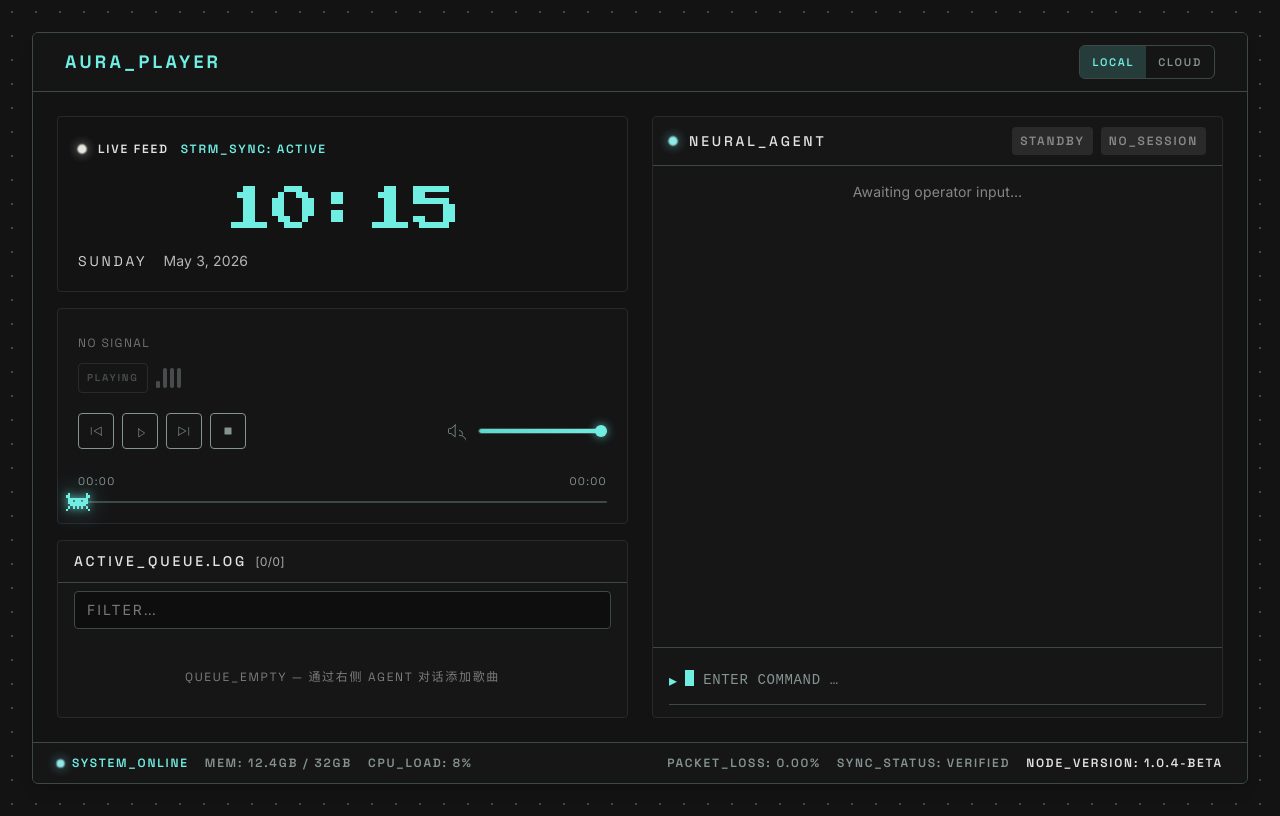
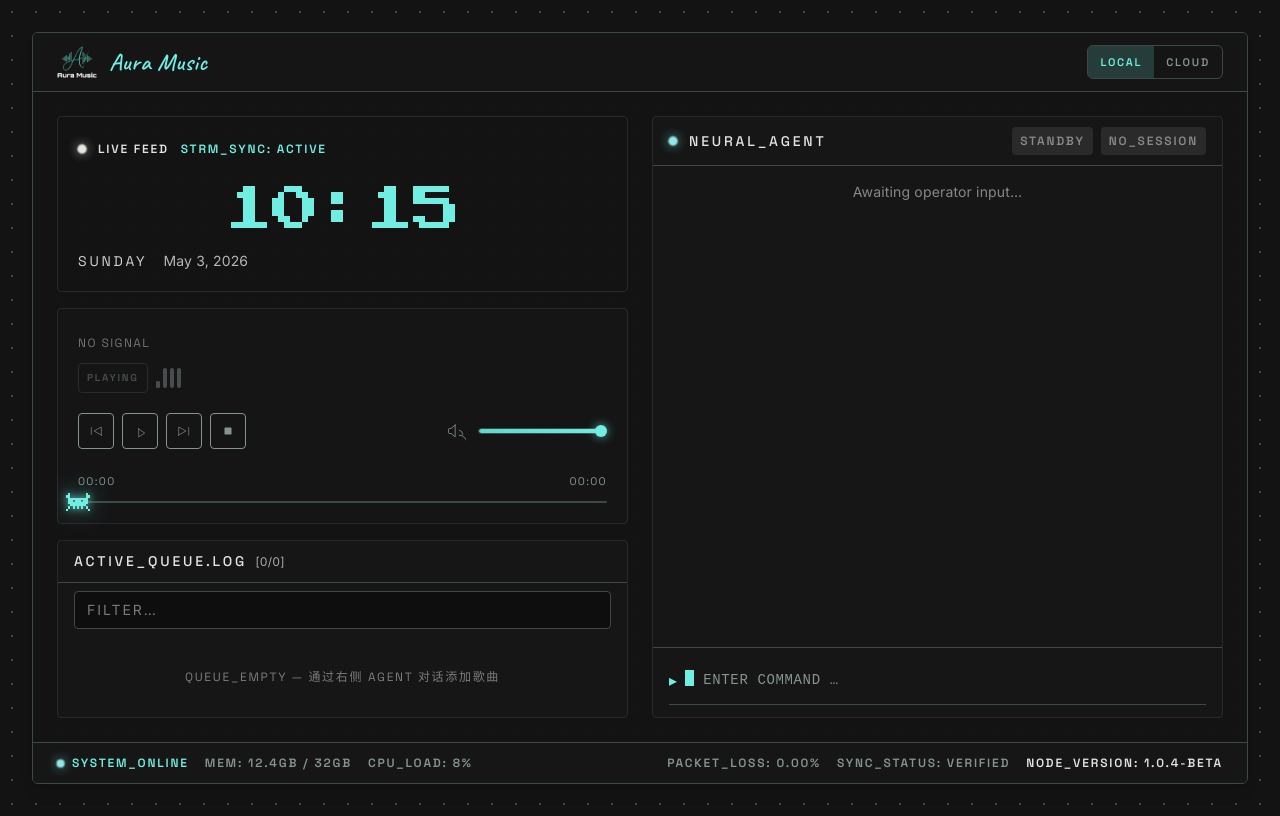
Before and after one commit to 657793814/ZDMusic, a Next.js app: page / in a window 1280 px wide. Built offline with nearby package versions, Linux system fonts and the light colour scheme.

Commit message:
feat: replace logo with new icon and add hand-drawn "Aura Music" branding

```diff
--- /dev/null
+++ b/app/components/atoms/Logo.tsx
@@ -0,0 +1,19 @@
+import Image from "next/image";
+
+export function Logo({ className }: { className?: string }) {
+  return (
+    <div className={["flex items-center gap-3", className].filter(Boolean).join(" ")}>
+      <Image
+        src="/aura_logo_1.png"
+        alt="Aura Player"
+        width={138}
+        height={41}
+        className="h-7 w-auto md:h-8"
+        priority
+      />
+      <span className="font-['Caveat',var(--font-caveat),cursive] text-[20px] font-semibold tracking-[0.02em] text-[color:var(--color-primary,#6feee1)] md:text-[24px]">
+        Aura Music
+      </span>
+    </div>
+  );
+}
--- a/app/components/atoms/index.ts
+++ b/app/components/atoms/index.ts
@@ -1,6 +1,8 @@
 export { Badge } from "./Badge";
 export { BlockCursor } from "./BlockCursor";
 export { GlowDot } from "./GlowDot";
+export { Logo } from "./Logo";
+export { ModeSwitch } from "./ModeSwitch";
 export { Icon } from "./Icon";
 export { Label } from "./Label";
 export { ProgressBar } from "./ProgressBar";
--- a/app/components/molecules/ChatMessage.tsx
+++ b/app/components/molecules/ChatMessage.tsx
@@ -312,8 +312,9 @@ function ToolMessage({ message: m }: Props) {
           {open ? "\u25BE" : "\u25B8"}
         </span>
         <div className="min-w-0 flex-1">
+          <div className="flex items-baseline min-w-0">
             <span
-            className="text-[10px] font-semibold uppercase tracking-[0.12em]"
+              className="shrink-0 text-[10px] font-semibold uppercase tracking-[0.12em]"
               style={{ fontFamily: "var(--font-headline)", color: "var(--color-secondary)" }}
             >
               [{toolLabel}]
@@ -326,6 +327,7 @@ function ToolMessage({ message: m }: Props) {
                 {rest.slice(0, 80)}
               </span>
             )}
+          </div>
           {open && rest && (
             <pre
               className="mt-1 whitespace-pre-wrap break-words text-[11px] leading-relaxed"
--- a/app/layout.tsx
+++ b/app/layout.tsx
@@ -1,6 +1,6 @@
 import { Providers } from "@/app/components/providers";
 import type { Metadata } from "next";
-import { Inter, Press_Start_2P, Space_Grotesk } from "next/font/google";
+import { Caveat, Inter, Press_Start_2P, Space_Grotesk } from "next/font/google";
 import "./globals.css";
 
 const spaceGrotesk = Space_Grotesk({
@@ -13,6 +13,12 @@ const pressStart2P = Press_Start_2P({
   subsets: ["latin"],
   variable: "--font-press-start-2p",
   weight: "400",
+});
+
+const caveat = Caveat({
+  subsets: ["latin"],
+  variable: "--font-caveat",
+  weight: ["400", "500", "600", "700"],
 });
 
 const inter = Inter({
@@ -34,7 +40,7 @@ export default function RootLayout({
   return (
     <html
       lang="zh-CN"
-      className={`${spaceGrotesk.variable} ${inter.variable} ${pressStart2P.variable}`}
+      className={`${spaceGrotesk.variable} ${inter.variable} ${pressStart2P.variable} ${caveat.variable}`}
       style={{ backgroundColor: "#131314" }}
       suppressHydrationWarning
     >
--- a/app/page.tsx
+++ b/app/page.tsx
@@ -1,4 +1,4 @@
-import { ModeSwitch } from "@/app/components/atoms/ModeSwitch";
+import { Logo, ModeSwitch } from "@/app/components/atoms";
 import {
   AgentChat,
   ClockPanel,
@@ -18,18 +18,13 @@ export default function Home() {
         }}
       >
         <header
-          className="flex shrink-0 flex-wrap items-center justify-between gap-4 border-b px-4 py-3 md:px-8"
+          className="flex shrink-0 flex-wrap items-center justify-between gap-4 border-b px-4 py-3 md:px-6"
           style={{
             borderColor: "var(--color-outline-variant)",
             backgroundColor: "color-mix(in srgb, var(--color-surface-container-low) 94%, transparent)",
           }}
         >
-          <span
-            className="text-base font-bold uppercase tracking-[0.18em] md:text-lg"
-            style={{ fontFamily: "var(--font-headline)", color: "var(--color-primary)" }}
-          >
-            AURA_PLAYER
-          </span>
+          <Logo />
           <nav aria-label="Main" className="flex flex-wrap items-center gap-4 md:gap-6">
             <ModeSwitch />
           </nav>
```
Also changed, not shown: public/aura_logo_1.png (added), public/logo.png (deleted). Lines whose indentation alone changed are shown as unchanged.
